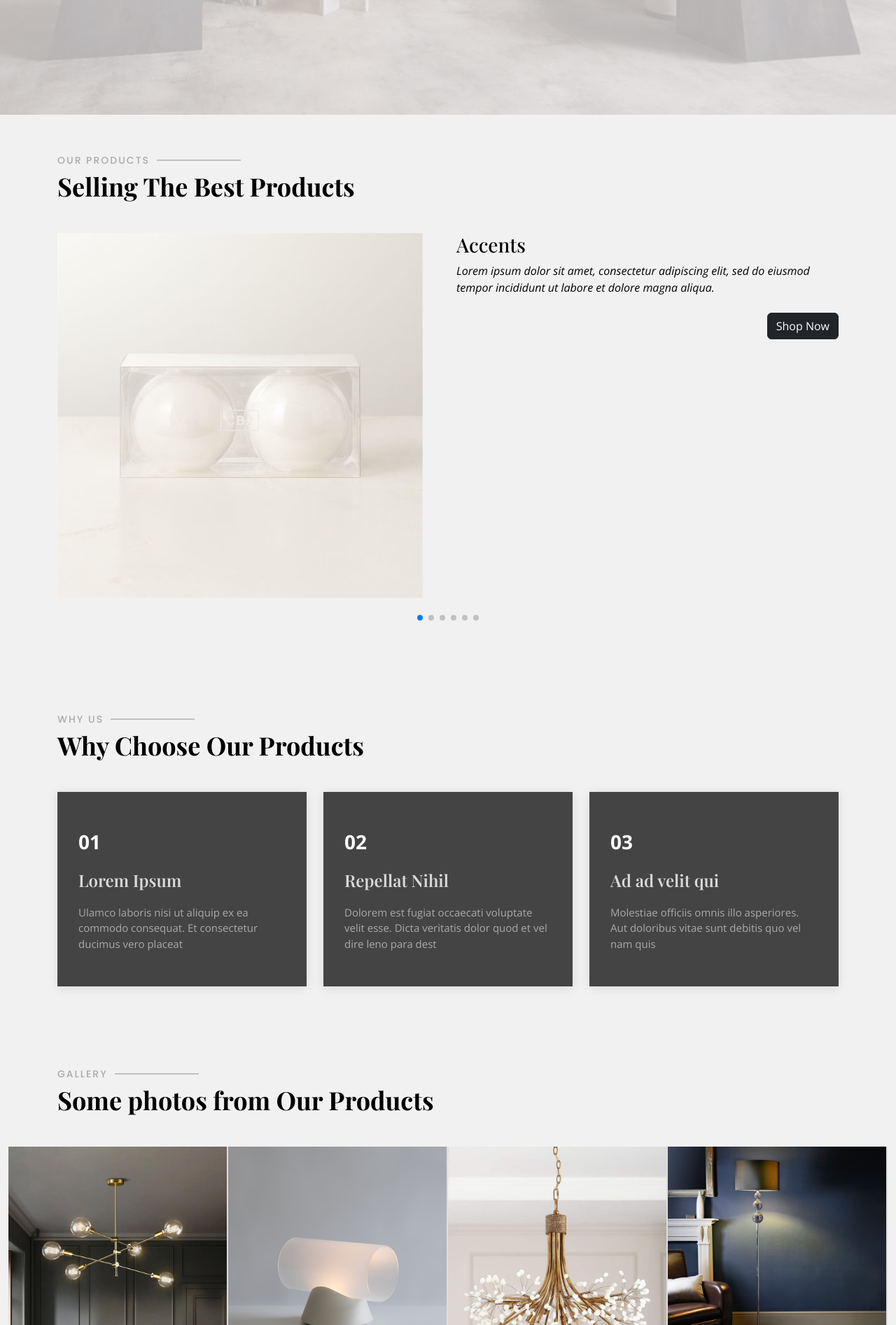
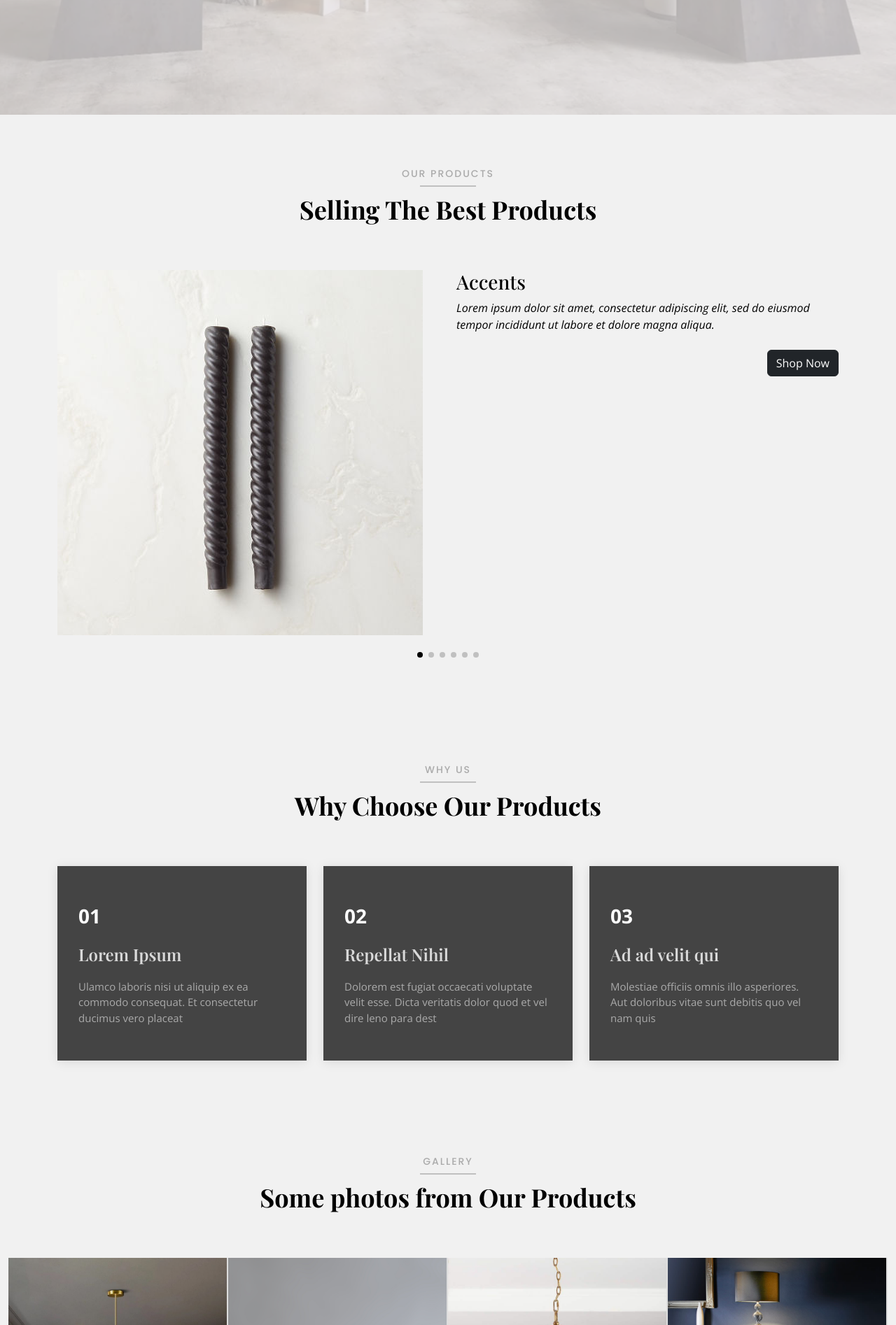
Before and after one commit to ng-hoangnam/E-PROJECT-1, a PHP site: page / in a window 1280 px wide. Shown: the part 636-2530 px from the top of the page at 70% size. Run offline with PHP 8.4, Linux system fonts and the light colour scheme; some web fonts are replaced.

Commit message:
Edit CSS

```diff
--- a/assets/css/main.css
+++ b/assets/css/main.css
@@ -29,6 +29,10 @@ h4,
 h5,
 h6 {
     font-family: "Playfair Display", serif;
+}
+
+.swiper-pagination-bullet-active {
+    background-color: #000 !important;
 }
 
 /*--------------------------------------------------------------
@@ -190,24 +194,6 @@ h6 {
 /*--------------------------------------------------------------
 # Sign in button
 --------------------------------------------------------------*/
-.sign-in-btn {
-    margin: 0 0 0 15px;
-    border: 2px solid #000;
-    color: #000;
-    border-radius: 50px;
-    padding: 8px 25px;
-    text-transform: uppercase;
-    font-size: 13px;
-    font-weight: 600;
-    letter-spacing: 1px;
-    transition: 0.3s;
-}
-
-.sign-in-btn:hover {
-    background: #000;
-    color: #fff;
-}
-
 @media (max-width: 992px) {
     .sign-in-btn {
         margin: 0 15px 0 0;
@@ -257,8 +243,6 @@ h6 {
 }
 
 .navbar a:hover,
-.navbar .active,
-.navbar .active:focus,
 .navbar li:hover>a {
     text-decoration: underline;
 }
@@ -627,12 +611,15 @@ section {
 }
 
 .section-title {
-    padding-bottom: 40px;
+    padding-top: 24px;
+    padding-bottom: 60px;
+    text-align: center;
 }
 
 .section-title h2 {
     font-size: 14px;
     font-weight: 500;
+    text-align: center;
     padding: 0;
     line-height: 1px;
     margin: 0 0 5px 0;
@@ -644,16 +631,17 @@ section {
 
 .section-title h2::after {
     content: "";
-    width: 120px;
+    width: 80px;
     height: 2px;
-    display: inline-block;
+    display: block;
     background: rgba(0, 0, 0, 0.2);
-    margin: 4px 10px;
+    margin-top: 16px;
+    margin-left: auto;
+    margin-right: auto;
 }
 
 .section-title p {
-    margin: 0;
-    margin: 0;
+    margin:0;
     font-size: 36px;
     font-weight: 700;
     font-family: "Playfair Display", serif;
--- a/index.html
+++ b/index.html
@@ -68,9 +68,9 @@
                     <div class="swiper-wrapper">
 
                       <div class="swiper-slide">
-                        <div class="row event-item">
+                        <div class="row">
                           <div class="col-lg-6">
-                            <img src="./assets/img/acess/ha1.jpg" class="img-fluid" alt="">
+                            <img src="./assets/img/lightType/acess/ha2.jpg" class="img-fluid" alt="">
                           </div>
                           <div class="col-lg-6 pt-4 pt-lg-0 content">
                             <h3>Accents</h3>
@@ -79,16 +79,16 @@
                               magna aliqua.
                             </p>
                             <div class="text-end mt-4">
-                                <a href="#" class="btn btn-dark fadeInUp">Shop Now</a>
+                                <a href="./product/accents.html" class="btn btn-dark fadeInUp">Shop Now</a>
                             </div>
                           </div>
                         </div>
                       </div>
 
                       <div class="swiper-slide">
-                        <div class="row event-item">
+                        <div class="row">
                           <div class="col-lg-6">
-                            <img src="./assets/img/acess/ha1.jpg" class="img-fluid" alt="">
+                            <img src="./assets/img/lightType/acess/ha2.jpg" class="img-fluid" alt="">
                           </div>
                           <div class="col-lg-6 pt-4 pt-lg-0 content">
                             <h3>Accents</h3>
@@ -97,16 +97,16 @@
                               magna aliqua.
                             </p>
                             <div class="text-end mt-4">
-                                <a href="#" class="btn btn-dark fadeInUp">Shop Now</a>
+                                <a href="./product/accents.html" class="btn btn-dark fadeInUp">Shop Now</a>
                             </div>
                           </div>
                         </div>
                       </div>
 
                       <div class="swiper-slide">
-                        <div class="row event-item">
+                        <div class="row">
                           <div class="col-lg-6">
-                            <img src="./assets/img/acess/ha1.jpg" class="img-fluid" alt="">
+                            <img src="./assets/img/lightType/acess/ha2.jpg" class="img-fluid" alt="">
                           </div>
                           <div class="col-lg-6 pt-4 pt-lg-0 content">
                             <h3>Accents</h3>
@@ -115,16 +115,16 @@
                               magna aliqua.
                             </p>
                             <div class="text-end mt-4">
-                                <a href="#" class="btn btn-dark fadeInUp">Shop Now</a>
+                                <a href="./product/accents.html" class="btn btn-dark fadeInUp">Shop Now</a>
                             </div>
                           </div>
                         </div>
                       </div>
 
                       <div class="swiper-slide">
-                        <div class="row event-item">
+                        <div class="row">
                           <div class="col-lg-6">
-                            <img src="./assets/img/acess/ha1.jpg" class="img-fluid" alt="">
+                            <img src="./assets/img/lightType/acess/ha2.jpg" class="img-fluid" alt="">
                           </div>
                           <div class="col-lg-6 pt-4 pt-lg-0 content">
                             <h3>Accents</h3>
@@ -133,16 +133,16 @@
                               magna aliqua.
                             </p>
                             <div class="text-end mt-4">
-                                <a href="#" class="btn btn-dark fadeInUp">Shop Now</a>
+                                <a href="./product/accents.html" class="btn btn-dark fadeInUp">Shop Now</a>
                             </div>
                           </div>
                         </div>
                       </div>
 
                       <div class="swiper-slide">
-                        <div class="row event-item">
+                        <div class="row">
                           <div class="col-lg-6">
-                            <img src="./assets/img/acess/ha1.jpg" class="img-fluid" alt="">
+                            <img src="./assets/img/lightType/acess/ha2.jpg" class="img-fluid" alt="">
                           </div>
                           <div class="col-lg-6 pt-4 pt-lg-0 content">
                             <h3>Accents</h3>
@@ -151,16 +151,16 @@
                               magna aliqua.
                             </p>
                             <div class="text-end mt-4">
-                                <a href="#" class="btn btn-dark fadeInUp">Shop Now</a>
+                                <a href="./product/accents.html" class="btn btn-dark fadeInUp">Shop Now</a>
                             </div>
                           </div>
                         </div>
                       </div>
 
                       <div class="swiper-slide">
-                        <div class="row event-item">
+                        <div class="row">
                           <div class="col-lg-6">
-                            <img src="./assets/img/acess/ha1.jpg" class="img-fluid" alt="">
+                            <img src="./assets/img/lightType/acess/ha2.jpg" class="img-fluid" alt="">
                           </div>
                           <div class="col-lg-6 pt-4 pt-lg-0 content">
                             <h3>Accents</h3>
@@ -169,7 +169,7 @@
                               magna aliqua.
                             </p>
                             <div class="text-end mt-4">
-                                <a href="#" class="btn btn-dark fadeInUp">Shop Now</a>
+                                <a href="./product/accents.html" class="btn btn-dark fadeInUp">Shop Now</a>
                             </div>
                           </div>
                         </div>
--- a/templates/footer.php
+++ b/templates/footer.php
@@ -1,7 +1,7 @@
 <?php
     echo '
         <!-- ======= Footer ======= -->
-        <footer id="footer">
+        <footer id="footer" class="mt-5">
             <div class="footer-top">
                 <div class="container">
                     <div class="row">
```
Also changed, not shown: templates/header.php (+4 -4 lines).
